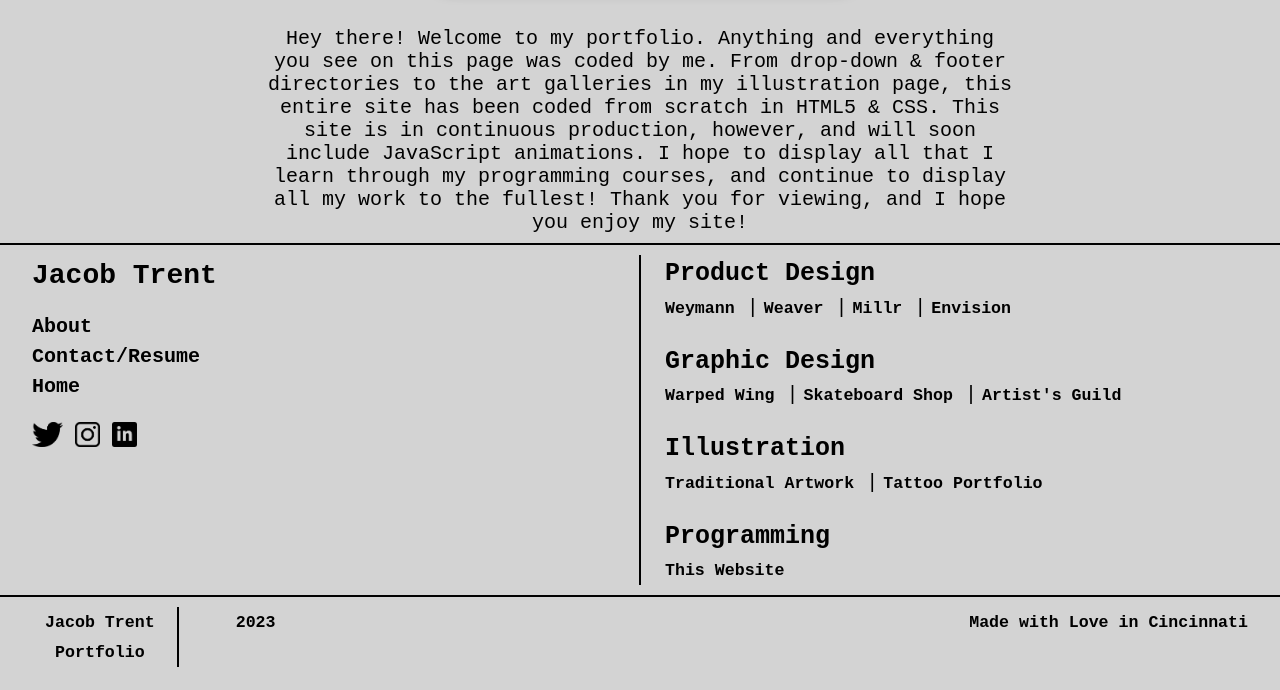
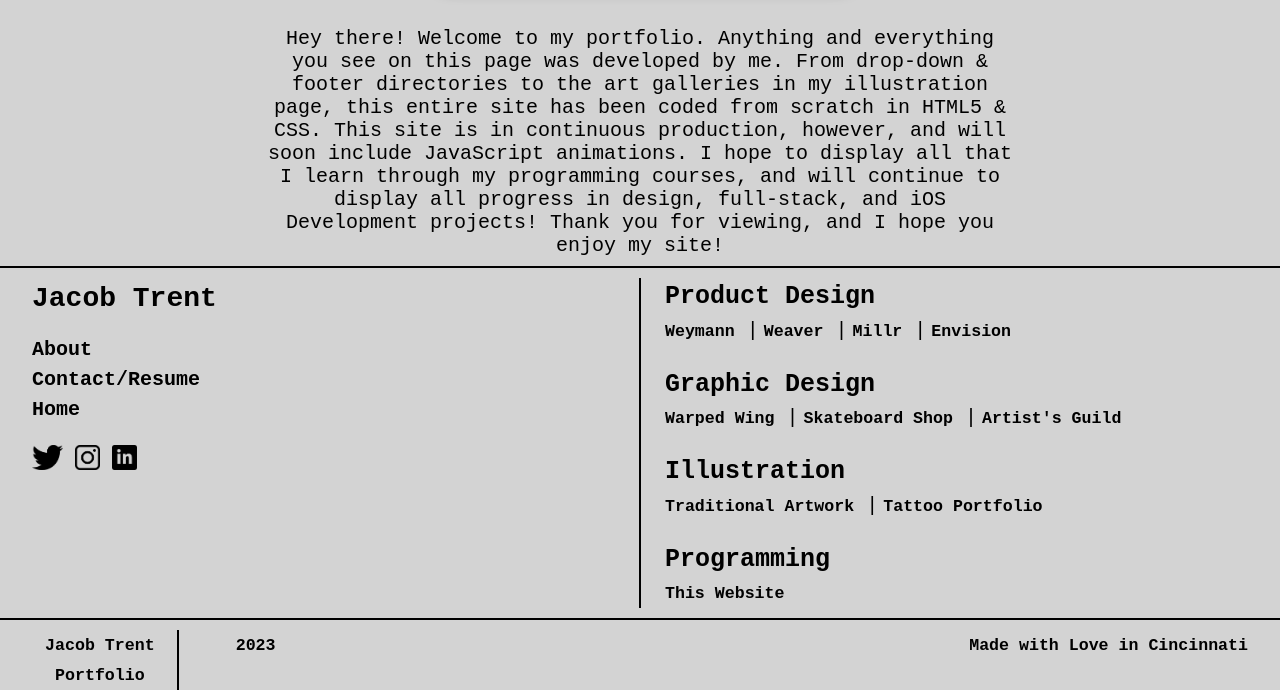
Before and after one commit to AmidstChaos/myportfolio, a plain HTML site: page programming/this-website.html in a window 1280 px wide. Shown: the part 393-1083 px from the top of the page. Before the commit the page ends 1060 px from the top, so only its background shows below. Drawn offline with Linux system fonts and the light colour scheme.

Commit message:
Update this-website.html

```diff
--- a/programming/this-website.html
+++ b/programming/this-website.html
@@ -29,11 +29,12 @@
                     <img src="../images/programming/WEBSITE.png" alt="My Programming Portfolio"/>
                 </section>
                 <section class="thisWebsite">
-                    <p> Hey there! Welcome to my portfolio. Anything and everything you see on this page was coded by me. From drop-down & footer
-                        directories to the art galleries in my illustration page, this entire site has been coded
-                        from scratch in HTML5 & CSS. This site is in continuous production, however, and will soon
-                        include JavaScript animations. I hope to display all that I learn through my programming
-                        courses, and continue to display all my work to the fullest! Thank you for viewing, and I hope you enjoy my site!</p>
+                    <p> Hey there! Welcome to my portfolio. Anything and everything you see on this page was developed
+                        by me. From drop-down & footer directories to the art galleries in my illustration page, this
+                        entire site has been coded from scratch in HTML5 & CSS. This site is in continuous production,
+                        however, and will soon include JavaScript animations. I hope to display all that I learn through
+                        my programming courses, and will continue to display all progress in design, full-stack, and
+                        iOS Development projects! Thank you for viewing, and I hope you enjoy my site!</p>
                 </section>
             </article>
         </figure>
```
